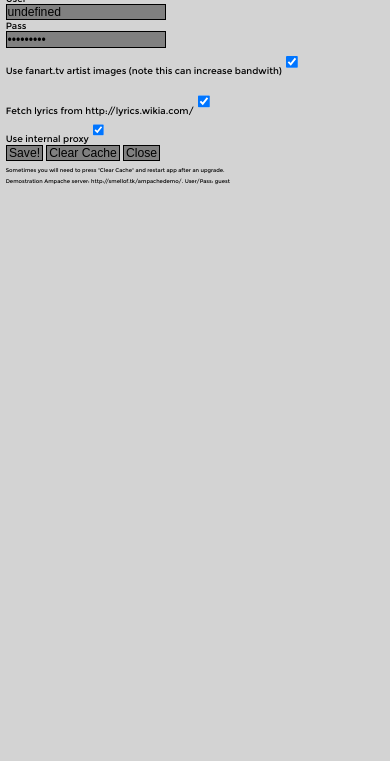
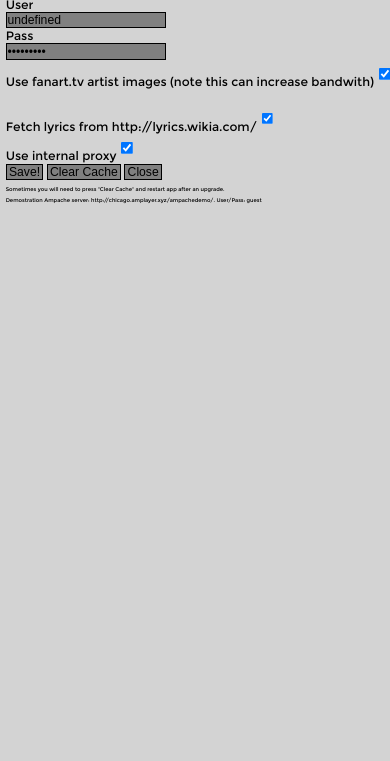
Before and after one commit to abeiro/amplayerdroid, a browser extension: page www/window.html in a window 390 px wide. Shown: the part 76-837 px from the top of the page. Drawn offline with Linux system fonts and the light colour scheme.

Commit message:
* Minor updates

```diff
--- a/www/skins/mobile.css
+++ b/www/skins/mobile.css
@@ -207,7 +207,7 @@ div.plButton:hover {
 	color:black;
 	min-height:400px;
 	padding:15px;
-	font-size:x-large;
+	font-size:xx-large;
 	font-family: Montserrat;
 }
 
@@ -219,7 +219,7 @@ div.plButton:hover {
 #settings input[type=checkbox],#settings input{
 	border:1px solid black;
 	background-color:gray;
-
+	/* width: 99%; */
 }
 
 #settings input[type=checkbox] {
--- a/www/window.html
+++ b/www/window.html
@@ -99,9 +99,9 @@
 					Sometimes you will need to press "Clear Cache" and restart app after an upgrade.
 				</p>
 				<p style="font-size:14px">
-					Demostration Ampache server: http://smellof.tk/ampachedemo/. User/Pass: guest
+					Demostration Ampache server: http://chicago.amplayer.xyz/ampachedemo/. User/Pass: guest
 				</p>
-				<span style='' id="versionLabel">v0.6.0</span>
+				<span style='' id="versionLabel">v0.6.1</span>
 		</div>
 
 
```
Also changed, not shown: www/index.html (+1 -1 lines), www/manifest.json.
